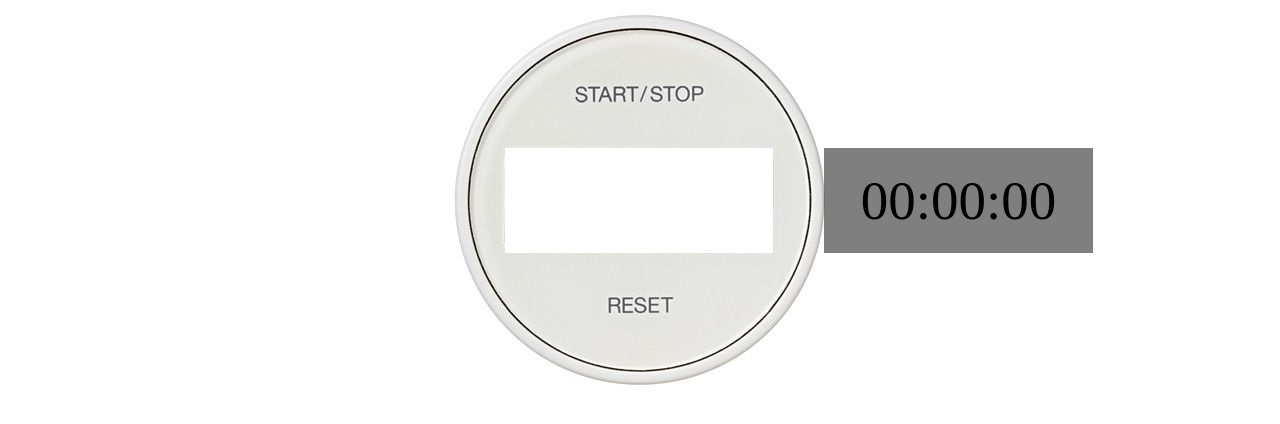
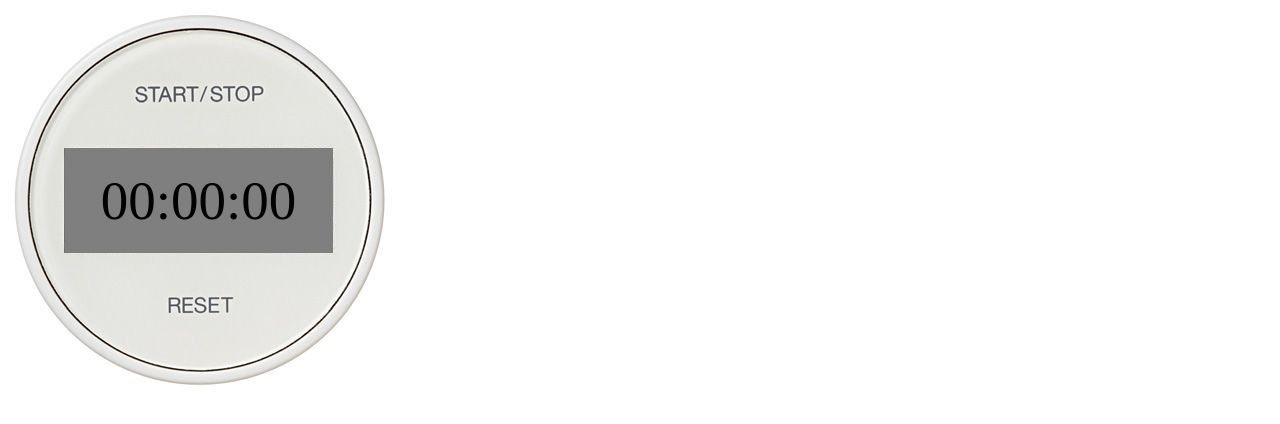
Before and after one commit to piotrmadeja/15.6-Organizacja, a website: page index.html in a window 1280 px wide. Drawn offline with Linux system fonts and the light colour scheme.

Commit message:
some commit

```diff
--- a/index.html
+++ b/index.html
@@ -6,13 +6,17 @@
     <link rel="stylesheet" type="text/css" href="styles.css">
   </head>
   <body>
+    <div class="timer">
       <nav class="controls">
         <a href="#" class="button-start" id="start"></a>
         <a href="#" class="button-stop" id="stop"></a>
         <a href="#" class="button-reset" id="reset"></a>
       </nav>
-    <div class="stopwatch"></div>
+      <div class="stopwatch">
+      </div>
       <ul class="results"></ul>
+    </div>
+
     <script type="text/javascript" src="script-compiled.js"></script>
   </body>
 </html>
--- a/styles.css
+++ b/styles.css
@@ -1,17 +1,11 @@
 body {
   margin: 0;
-  text-align: center;
-  font-size: 55px;
-  background: url('./timer.jpg');
-  background-repeat: no-repeat;
-  background-position-x: 50%;
-  position: relative;
 }
 
 .button-start {
   position: absolute;
   top: 83px;
-  left: 896px;
+  left: 136px;;
   width: 62px;
   height: 20px;
 }
@@ -19,7 +13,7 @@ body {
 .button-stop {
   position: absolute;
   top: 83px;
-  left: 970px;
+  left: 210px;
   width: 54px;
   height: 20px;
 }
@@ -27,7 +21,7 @@ body {
 .button-reset {
   position: absolute;
   top: 295px;
-  left: 928px;
+  left: 167px;
   width: 66px;
   height: 20px;
 }
@@ -38,8 +32,18 @@ body {
   justify-content: center;
   position: relative;
   top: 148px;
-  left: 824px;
+  left: 64px;
   width: 269px;
   height: 105px;
   background: rgb(0,0,0,0.5)
 }
+
+.timer {
+  text-align: center;
+  font-size: 55px;
+  width: 100vw;
+  height: 100vh;
+  background-image: url('./timer.jpg');
+  background-repeat: no-repeat;
+  position: relative;
+}
```
Lines whose indentation alone changed are shown as unchanged.
